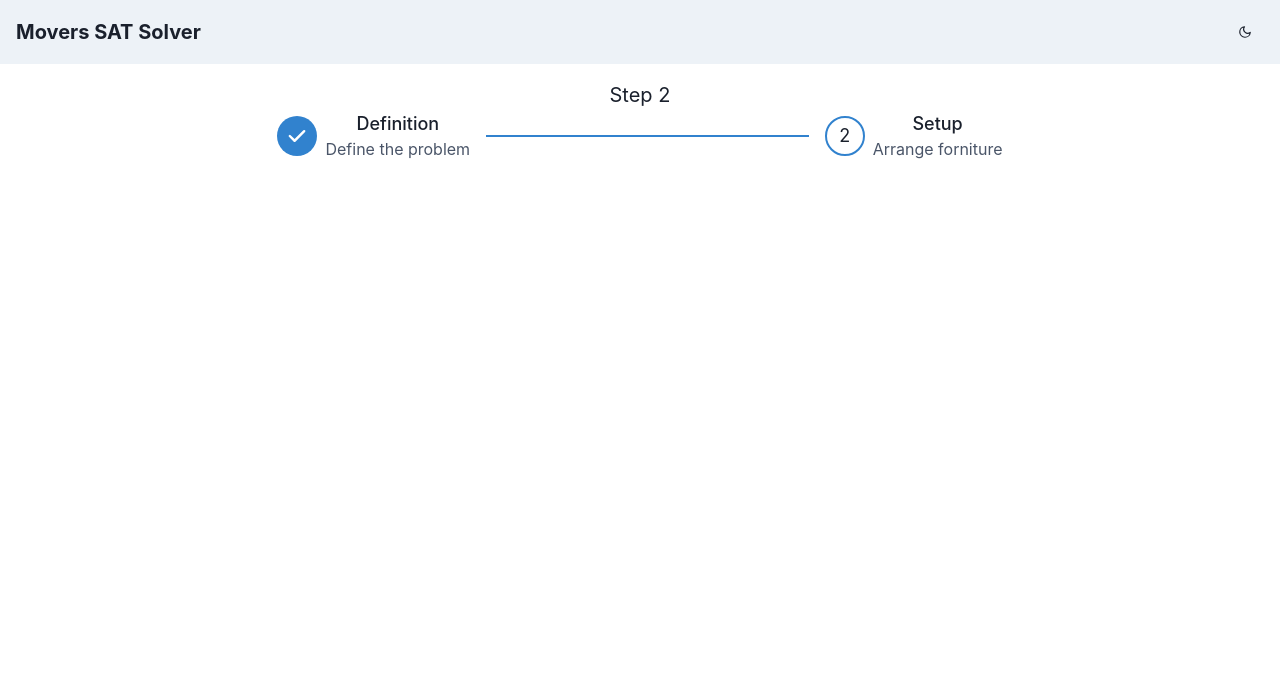
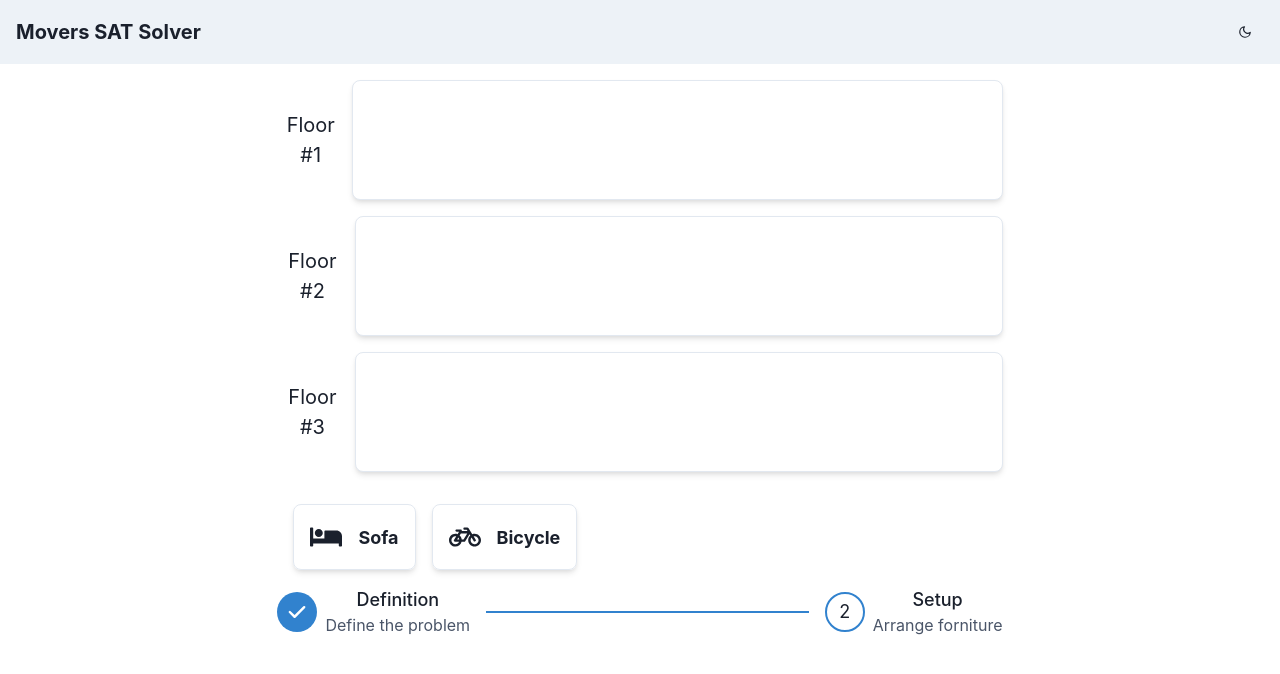
Before and after one commit to lucadibello/movers-sat-problem, a React (Create React App) app in the folder src/frontend/: page / in a window 1280 px wide. Both pictures are taken after a click on the button "Next". Shown: the top 674 px of the page. Built offline with nearby package versions, Linux system fonts and the light colour scheme.

Commit message:
Many updates and fixes

```diff
--- a/src/frontend/package.json
+++ b/src/frontend/package.json
@@ -15,9 +15,11 @@
     "@types/react-dom": "^18.3.0",
     "framer-motion": "^6.5.1",
     "react": "^18.3.1",
+    "react-dnd": "^16.0.1",
+    "react-dnd-html5-backend": "^16.0.1",
     "react-dom": "^18.3.1",
     "react-hook-form": "^7.51.4",
-    "react-icons": "^3.11.0",
+    "react-icons": "^5.2.1",
     "react-scripts": "5.0.1",
     "typescript": "^4.9.5",
     "web-vitals": "^2.1.4"
--- a/src/frontend/src/App.tsx
+++ b/src/frontend/src/App.tsx
@@ -4,6 +4,7 @@ import { ProblemConfigurator } from "./components/ProblemConfigurator";
 import ConfiguratorStepper from "components/ConfiguratorStepper";
 import { useMovers } from "contexts/MoverContext";
 import ElementStepper from "components/ElementStepper";
+import FornitureConfigurator from "components/FornitureConfiguration";
 
 export const App = () => {
 	// React state to keep track of active configuration step
@@ -17,6 +18,8 @@ export const App = () => {
 		<Box as="main" textAlign="center" fontSize="xl">
 			<Container minH="100vh" p={4}>
 				<VStack spacing={4} align="center" justify="center">
+					{ /* Step 1: Problem configurator */}
+					{ /* Step 2: Configure the forniture placement */}
 					<ElementStepper activeStep={activeStep} elements={[
 						<ProblemConfigurator
 							onSubmit={(data) => {
@@ -28,13 +31,18 @@ export const App = () => {
 								setActiveStep(1)
 							}}
 						/>,
-						<div>Step 2</div>,
+						<FornitureConfigurator />,
 						<div>Step 3</div>,
 					]} />
 				</VStack>
 
 				{/* Stepper */}
-				<ConfiguratorStepper activeStep={activeStep} />
+				<ConfiguratorStepper
+					activeStep={activeStep}
+					goToStep={(step) => {
+						setActiveStep(step)
+					}}
+				/>
 			</Container>
 		</Box>
 	)
--- a/src/frontend/src/components/ConfiguratorStepper.tsx
+++ b/src/frontend/src/components/ConfiguratorStepper.tsx
@@ -1,4 +1,4 @@
-import { Box, Step, StepDescription, StepIcon, StepIndicator, StepNumber, StepSeparator, StepStatus, StepTitle, Stepper } from "@chakra-ui/react";
+import { Box, Step, StepDescription, StepIcon, StepIndicator, StepNumber, StepSeparator, StepStatus, StepTitle, Stepper, useToast } from "@chakra-ui/react";
 
 const steps = [
 	{ title: 'Definition', description: 'Define the problem' },
@@ -7,14 +7,35 @@ const steps = [
 
 interface ConfiguratorStepperProps {
 	activeStep: number;
+	goToStep: (step: number) => void;
 }
 
-export default function ProblemConfiguratorStepper({ activeStep }: ConfiguratorStepperProps) {
+export default function ProblemConfiguratorStepper({ activeStep, goToStep }: ConfiguratorStepperProps) {
+	const toast = useToast()
+
 	return (
 		<Stepper size='lg' index={activeStep}>
 			{steps.map((step, index) => (
-				<Step key={index}>
-					<StepIndicator>
+				<Step key={index} onClick={() => {
+					if (index <= activeStep) {
+						goToStep(index)
+					} else {
+						toast({
+							title: 'Cannot proceed',
+							description: 'You must complete the previous steps first',
+							status: 'warning',
+							duration: 3000,
+							isClosable: true
+						})
+					}
+
+				}}>
+					<StepIndicator _hover={{
+						cursor: 'pointer',
+						bg: index <= activeStep ? 'gray.100' : 'white',
+						transform: index <= activeStep ? 'scale(1.05)' : 'scale(1)',
+						transition: 'all 0.2s'
+					}}>
 						<StepStatus
 							complete={<StepIcon />}
 							incomplete={<StepNumber />}
--- /dev/null
+++ b/src/frontend/src/components/DroppableFloor.tsx
@@ -0,0 +1,41 @@
+import { Box, Text } from "@chakra-ui/react";
+import { useDrop } from "react-dnd";
+import { Forniture } from "services/solver-service";
+
+export interface FloorItem {
+	forniture: Forniture,
+	worker?: string;
+}
+
+interface DroppableFloorProps {
+	floorIndex: number;
+	items: FloorItem[];
+	onDrop: (item: Forniture) => void;
+}
+
+export default function DroppableFloor({ floorIndex, items, onDrop }: DroppableFloorProps) {
+	// Make the floor droppable
+	const [{ isOver }, drop] = useDrop({
+		accept: "accept",
+		drop: (item: Forniture) => onDrop(item),
+		collect: (monitor) => ({
+			isOver: !!monitor.isOver(),
+		}),
+	})
+
+	return (
+		<Box
+			ref={drop}
+			w="full"
+			p={4}
+			borderWidth={1}
+			borderRadius="lg"
+			boxShadow="md"
+			bg={isOver ? "gray.100" : "white"}
+			minH={"6em"}
+		>
+
+
+		</Box>
+	)
+}
--- /dev/null
+++ b/src/frontend/src/components/FornitureConfiguration.tsx
@@ -0,0 +1,37 @@
+import { Box, HStack, Text, VStack } from "@chakra-ui/react";
+import { useMovers } from "contexts/MoverContext";
+import { DndProvider } from "react-dnd";
+import { HTML5Backend } from "react-dnd-html5-backend";
+import DroppableFloor from "./DroppableFloor";
+import FornitureScrollGallery from "./FornitureScrollGallery";
+
+export default function FornitureConfigurator() {
+	// Load movers context to access settings
+	const { floors } = useMovers()
+
+	// Create a list of floors to place the forniture
+	const floorElements = []
+
+	for (var i = 0; i < floors; i++) {
+		floorElements.push(
+			<DroppableFloor floorIndex={i} items={[]} onDrop={() => { }} />
+		)
+	}
+
+	return (
+		<DndProvider backend={HTML5Backend}>
+			<VStack w="full" spacing={4} align="center" justify="center">
+				{floorElements.map((floor, index) => (
+					<Box w="full" key={index}>
+						<HStack>
+							<Text>Floor #{index + 1}</Text>
+							{floor}
+						</HStack>
+					</Box>
+				))}
+
+				<FornitureScrollGallery />
+			</VStack>
+		</DndProvider>
+	)
+}
--- /dev/null
+++ b/src/frontend/src/components/FornitureIcon.tsx
@@ -0,0 +1,59 @@
+import { Box, Text, Icon } from "@chakra-ui/react";
+import { useDrag } from "react-dnd";
+import { IconType } from "react-icons";
+import { DragItemType } from "util/drag";
+
+interface FornitureCardProps {
+	id: number | string;
+	icon: IconType;
+	text: string;
+}
+
+export default function FornitureIcon({ id, icon, text }: FornitureCardProps) {
+	const [collected, drag, dragPreview] = useDrag(() => ({
+		type: DragItemType.FORNITURE,
+		item: { id },
+		collect: (monitor: any) => ({
+			isDragging: monitor.isDragging(),
+		}),
+	}))
+
+	if (collected.isDragging) {
+		return (
+			<Box
+				ref={dragPreview}
+				borderWidth="1px"
+				borderRadius="lg"
+				overflow="hidden"
+				padding="4"
+				display="flex"
+				alignItems="center"
+				boxShadow="md"
+			>
+				<Icon as={icon} w={8} h={8} mr={4} />
+				<Text fontSize="lg" fontWeight="bold">
+					{text}
+				</Text>
+			</Box>
+		)
+	} else {
+		return (
+			<Box
+				ref={drag}
+				{...collected}
+				borderWidth="1px"
+				borderRadius="lg"
+				overflow="hidden"
+				padding="4"
+				display="flex"
+				alignItems="center"
+				boxShadow="md"
+			>
+				<Icon as={icon} w={8} h={8} mr={4} />
+				<Text fontSize="lg" fontWeight="bold">
+					{text}
+				</Text>
+			</Box>
+		)
+	}
+}
--- /dev/null
+++ b/src/frontend/src/components/FornitureScrollGallery.tsx
@@ -0,0 +1,14 @@
+import { HStack } from "@chakra-ui/react";
+import { FORNITURE_CARDS } from "util/forniture";
+import FornitureIcon from "./FornitureIcon";
+
+export default function FornitureScrollGallery() {
+	return (
+		<HStack w="full" overflowX="scroll" spacing={4} p={4}>
+			{/* Forniture cards */}
+			{FORNITURE_CARDS.map((card, index) => (
+				<FornitureIcon id={index} text={card.name} icon={card.icon} key={index} />
+			))}
+		</HStack>
+	)
+}
--- /dev/null
+++ b/src/frontend/src/util/drag.ts
@@ -0,0 +1,4 @@
+
+export enum DragItemType {
+	FORNITURE = 'forniture',
+}
--- /dev/null
+++ b/src/frontend/src/util/forniture.ts
@@ -0,0 +1,18 @@
+import { IconType } from "react-icons";
+import { FaBed, FaBicycle } from "react-icons/fa";
+
+type FornitureCardElement = {
+	name: string;
+	icon: IconType;
+}
+
+export const FORNITURE_CARDS: FornitureCardElement[] = [
+	{
+		"name": "Sofa",
+		"icon": FaBed
+	},
+	{
+		"name": "Bicycle",
+		"icon": FaBicycle
+	}
+]
```
Also changed, not shown: src/frontend/src/components/FornitureCard.tsx (deleted, +0 -25 lines), 1 other file (tests, documents, lock files or other folders).
